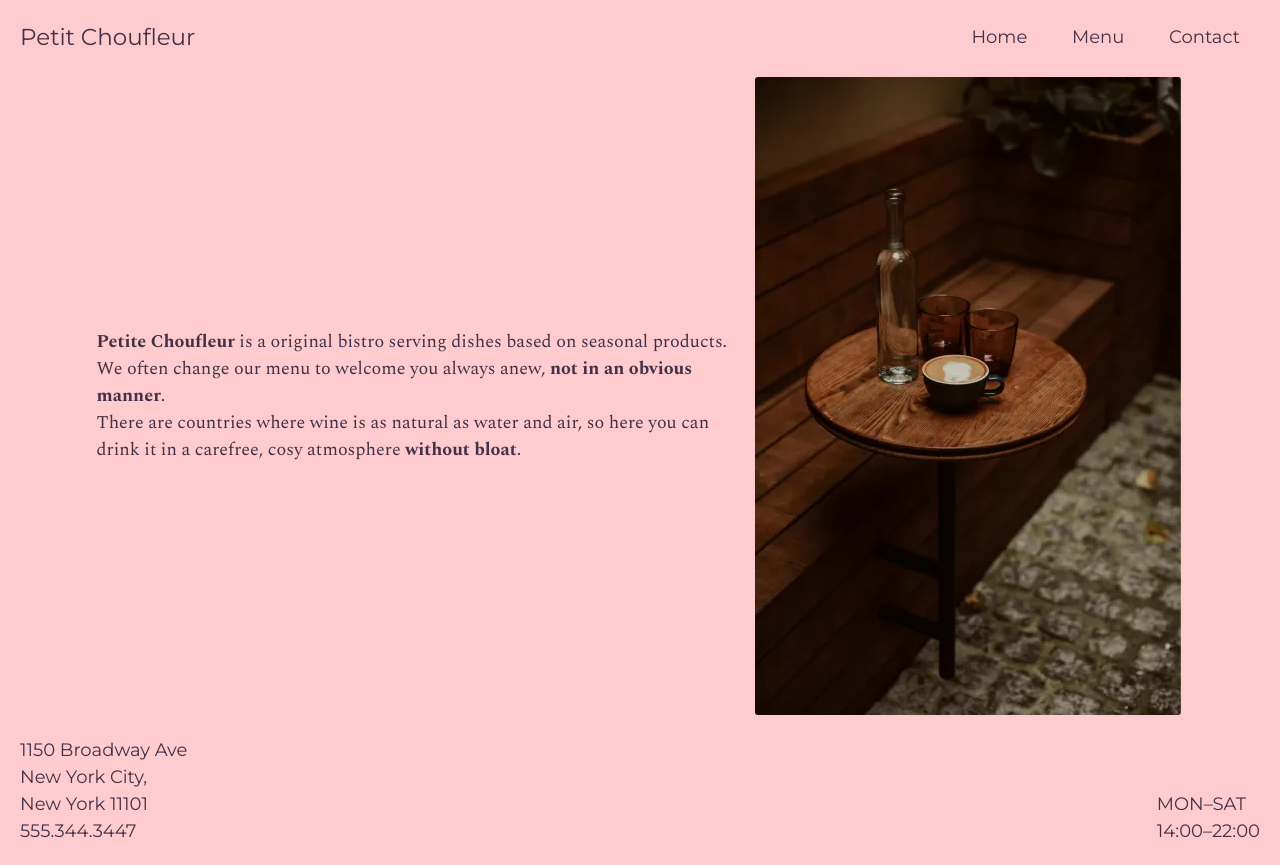
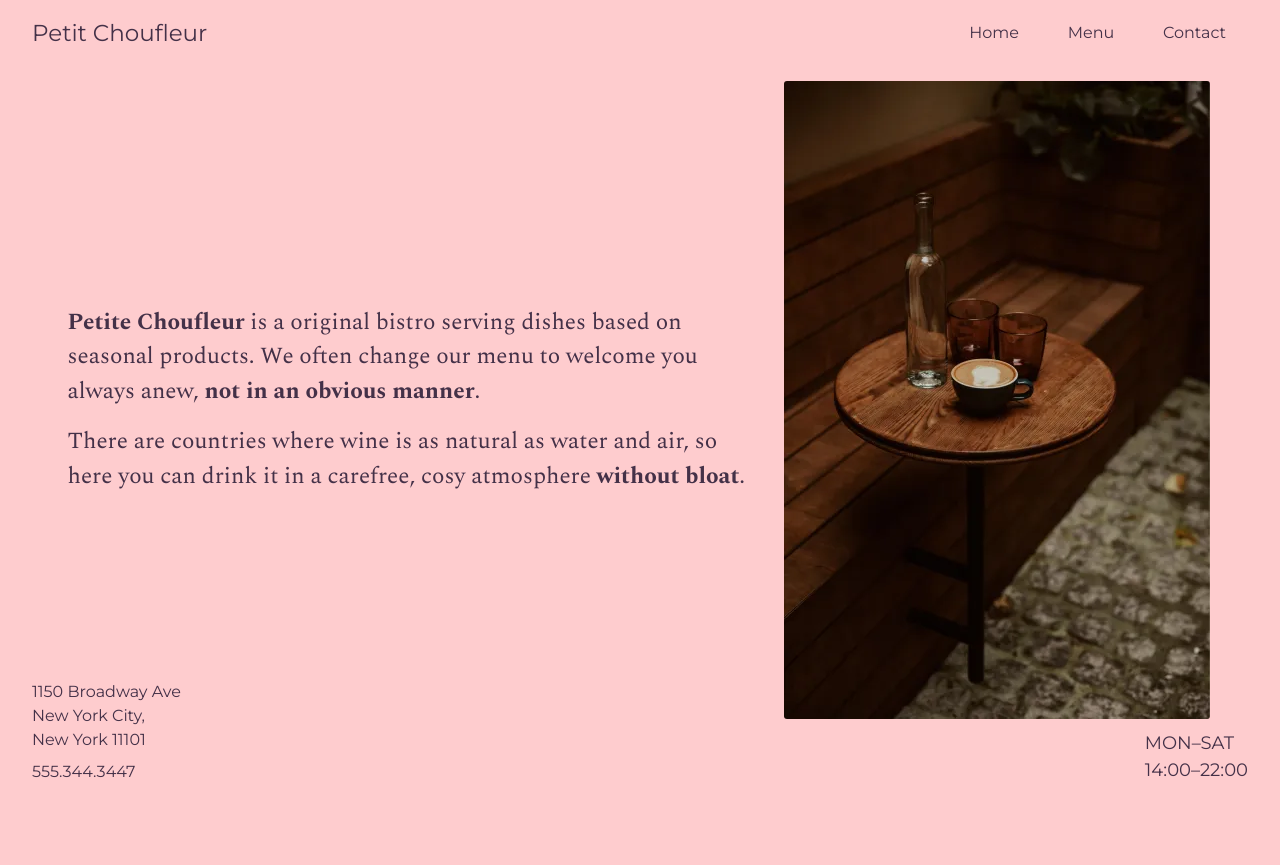
Before and after one commit to AntonyOtero/petit-choufleur, a website built with webpack: page src/template.html in a window 1280 px wide. After the commit the page ends 800 px from the top, so only its background shows below. Built offline with nearby package versions, Linux system fonts and the light colour scheme.

Commit message:
style: Adjust margins and font size for home

```diff
--- a/src/components/home/home.css
+++ b/src/components/home/home.css
@@ -4,6 +4,16 @@
     font-family: Spectral;
 }
 
+#about {
+    margin-right: 1.5rem;
+    font-size: 1.44rem;
+    max-width: 60ch;
+}
+
+#about p:first-of-type {
+    margin-bottom: 1rem;
+}
+
 .cover-image {
     border: 2px solid transparent;
     border-radius: 5px;
--- a/src/styles.css
+++ b/src/styles.css
@@ -13,19 +13,22 @@ body {
     background-color: #feccce;
 }
 
-p {
-    max-width: 73ch;
-}
-
 header,
 footer {
+    position: absolute;
     display: flex;
+    width: 100vw;
     justify-content: space-between;
-    padding: 20px;
+    padding: 1rem 2rem;
 }
 
 header {
+    top: 0;
     align-items: center;
+}
+
+footer {
+    bottom: 0;
 }
 
 .logo {
@@ -33,6 +36,7 @@ header {
 }
 
 nav button {
+    font-size: 1rem;
     margin: 0 10px;
     padding: 5px 10px;
 }
@@ -42,7 +46,12 @@ footer {
 }
 
 address {
+    font-size: 1rem;
     font-style: normal;
+}
+
+address p {
+    margin-bottom: 0.5rem;
 }
 
 address a {
@@ -51,6 +60,8 @@ address a {
 }
 
 #content {
+    height: 100%;
+    width: 100%;
     display: flex;
     justify-content: center;
     align-items: center;
@@ -59,6 +70,10 @@ address a {
 .btn {
     color: inherit;
     background-color: transparent;
-    border: none;
+    border: 2px solid transparent;
     cursor: pointer;
 }
+
+.active {
+    border-bottom: 2px solid #443148;
+}
```
